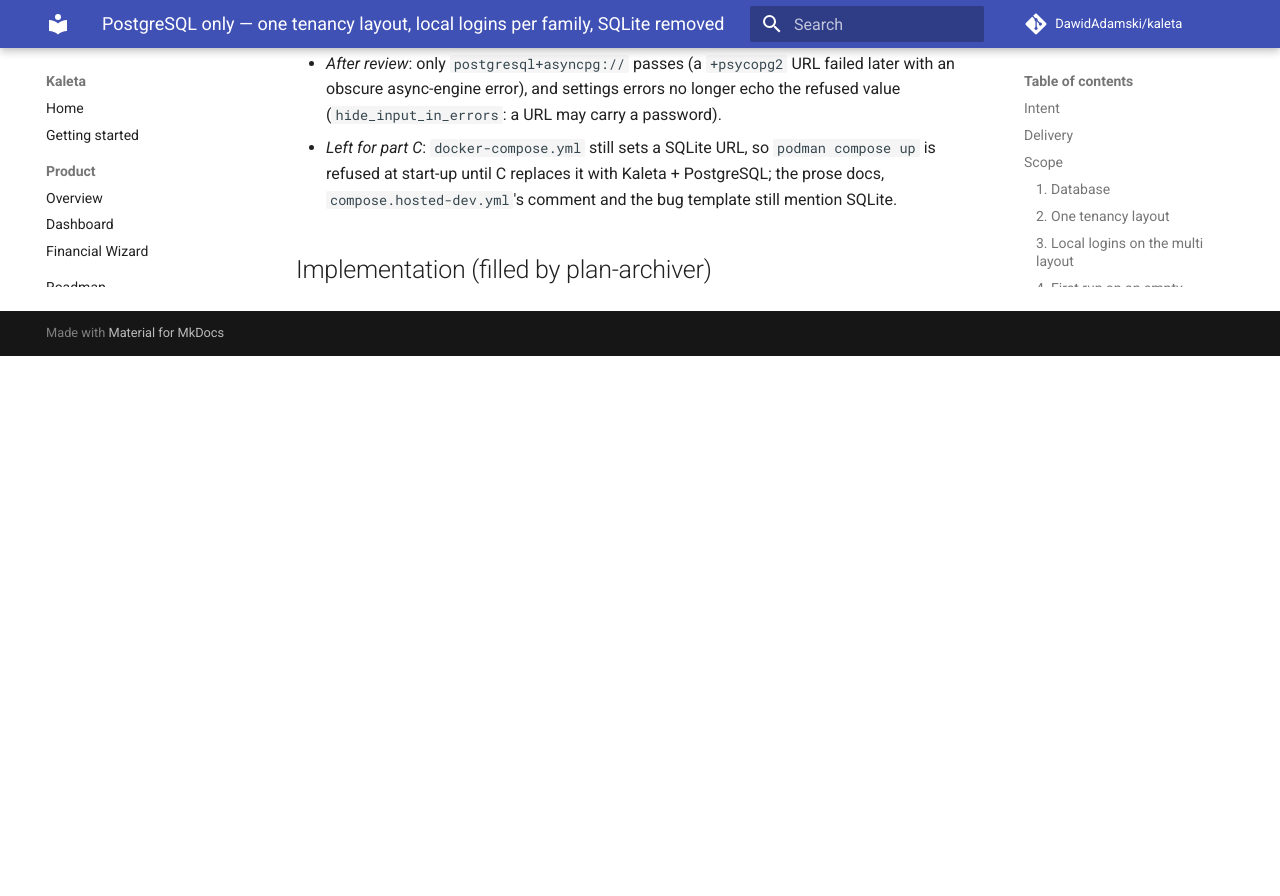
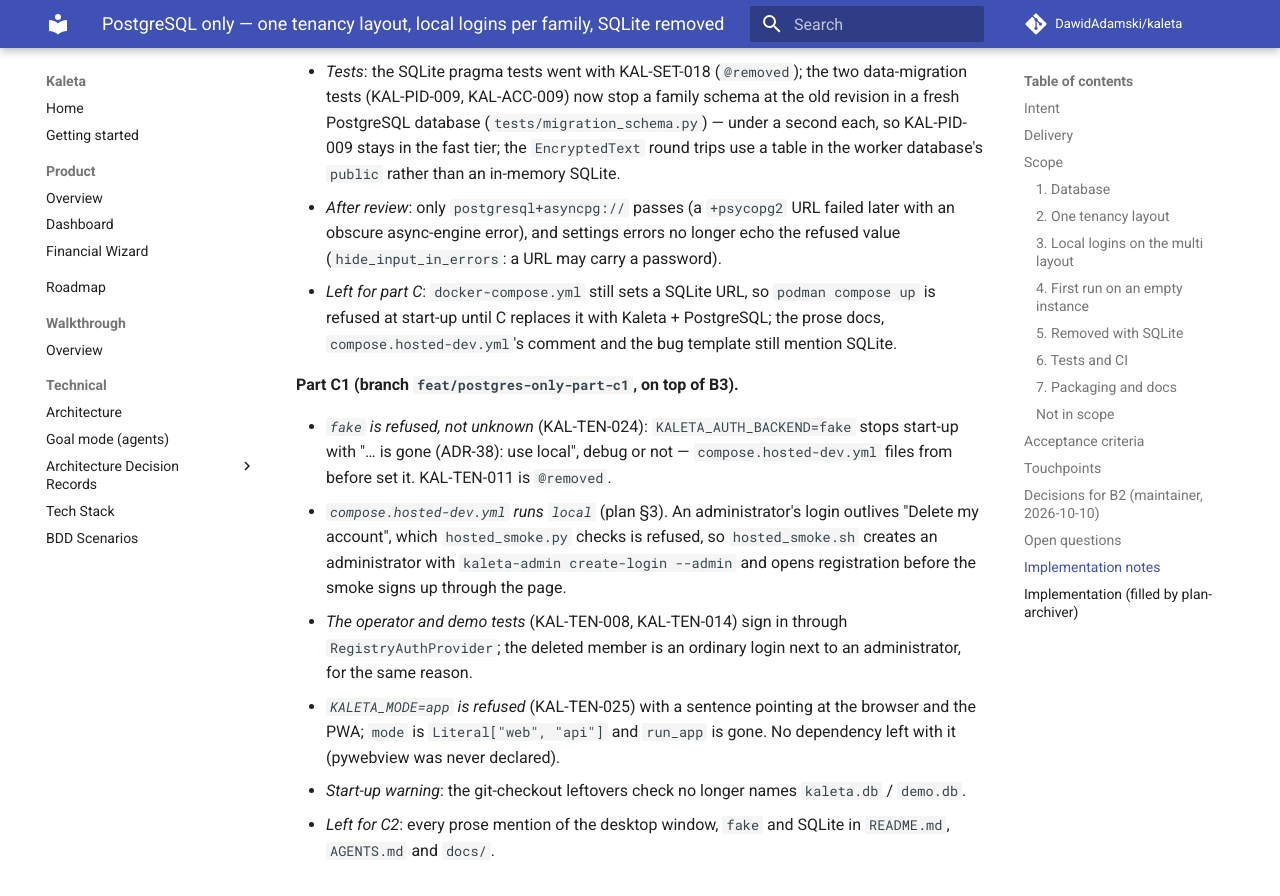
Before and after one commit to DawidAdamski/kaleta, an MkDocs documentation site: the page built from docs/plans/postgres-only.md, in a window 1280 px wide and 900 px high, scrolled down 11194 px. Shown: the top 896 px of the window. Built offline with MkDocs 1.6.1 and Material for MkDocs 9.7.7, drawn with Linux system fonts in a browser that asks for light colours; comment, search, counter and statistics services are not loaded; before the commit the page ends 11550 px from its top, so only the background shows below that; some of the changed text lies outside the part shown.

Commit message:
docs: postgres-only — C split in C1/C2; C1 implementation notes
Co-Authored-By: Claude Opus 5.5 <noreply@anthropic.com>

```diff
--- a/docs/plans/postgres-only.md
+++ b/docs/plans/postgres-only.md
@@ -63,7 +63,12 @@ Three pull requests on `plan/postgres-only*` branches, each green on its own
     told from typed ones) — harmless, same values.
   - **B3 — SQLite out of `src/`** (§1): the dialect branches, `aiosqlite`, the
     refusal of a `sqlite` URL.
-- **C — removals, packaging, docs** (§5, §7).
+- **C — removals, packaging, docs** (§5, §7). Split in two on 2026-10-11,
+  when the map showed §3's `fake` backend still in place (part A left it):
+  - **C1 — removals**: the `fake` backend (§3) and `KALETA_MODE=app` (§5),
+    each refused with a sentence naming what replaces it.
+  - **C2 — packaging and docs** (§7): `docker-compose.yml` with PostgreSQL,
+    the Containerfiles, the documentation sweep.
 
 ## Scope
 
@@ -474,4 +479,24 @@ encryption.
   Kaleta + PostgreSQL; the prose docs, `compose.hosted-dev.yml`'s comment and
   the bug template still mention SQLite.
 
+**Part C1 (branch `feat/postgres-only-part-c1`, on top of B3).**
+
+- *`fake` is refused, not unknown* (KAL-TEN-024): `KALETA_AUTH_BACKEND=fake`
+  stops start-up with "… is gone (ADR-38): use local", debug or not —
+  `compose.hosted-dev.yml` files from before set it. KAL-TEN-011 is `@removed`.
+- *`compose.hosted-dev.yml` runs `local`* (plan §3). An administrator's login
+  outlives "Delete my account", which `hosted_smoke.py` checks is refused, so
+  `hosted_smoke.sh` creates an administrator with `kaleta-admin create-login
+  --admin` and opens registration before the smoke signs up through the page.
+- *The operator and demo tests* (KAL-TEN-008, KAL-TEN-014) sign in through
+  `RegistryAuthProvider`; the deleted member is an ordinary login next to an
+  administrator, for the same reason.
+- *`KALETA_MODE=app` is refused* (KAL-TEN-025) with a sentence pointing at the
+  browser and the PWA; `mode` is `Literal["web", "api"]` and `run_app` is gone.
+  No dependency left with it (pywebview was never declared).
+- *Start-up warning*: the git-checkout leftovers check no longer names
+  `kaleta.db` / `demo.db`.
+- *Left for C2*: every prose mention of the desktop window, `fake` and SQLite
+  in `README.md`, `AGENTS.md` and `docs/`.
+
 ## Implementation (filled by plan-archiver)
```
